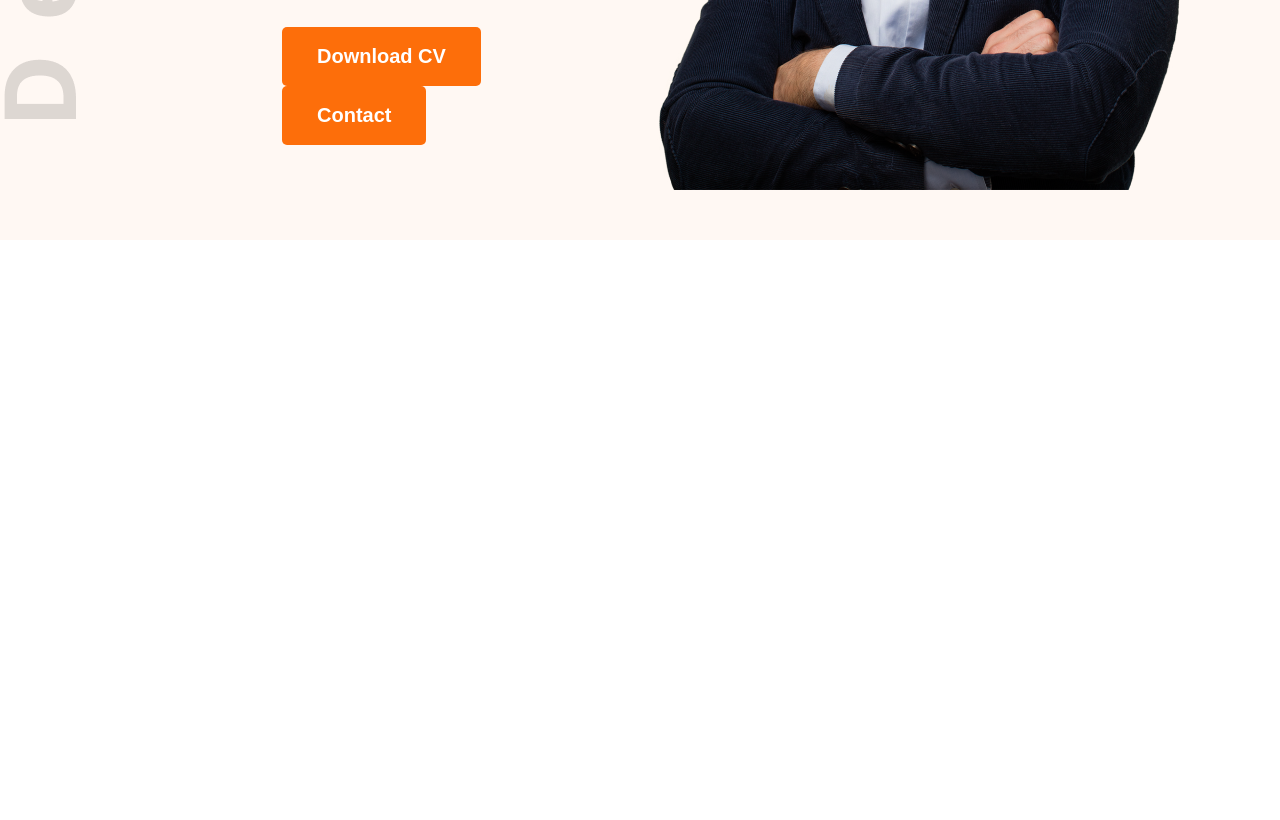
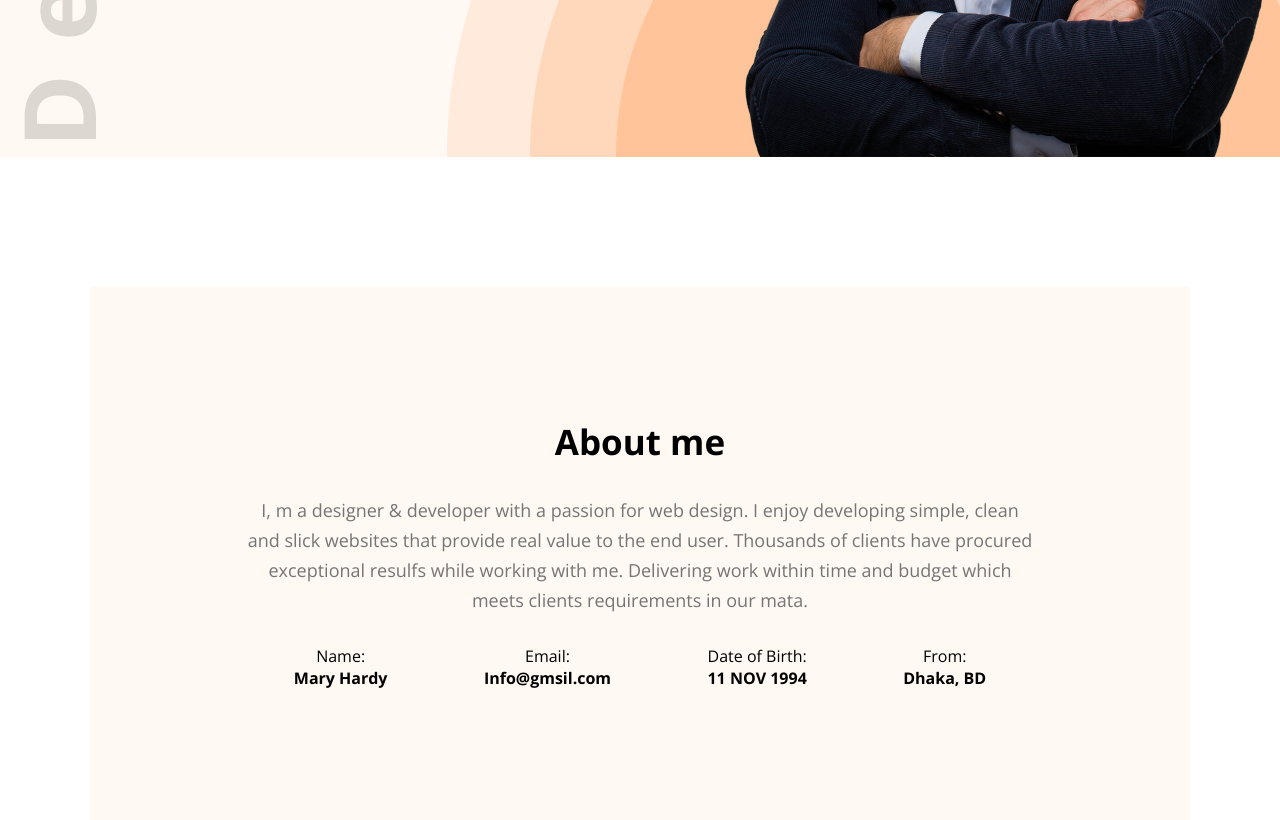
Before and after one commit to Achol-Jahan/portfolio, a plain HTML site: page index.html in a window 1280 px wide. Shown: the part 644-1464 px from the top of the page. Before the commit the page ends 884 px from the top, so only its background shows below. Drawn offline with nearby package versions, Linux system fonts and the light colour scheme.

Commit message:
add about me section

```diff
--- a/Style/style.css
+++ b/Style/style.css
@@ -8,7 +8,9 @@
     padding: 50px;
     background: url(../images/developer.png),url(../images/header_bg.png),#FFF8F3;
     background-repeat: no-repeat;
-    background-position: top-left, bottom right;
+    background-position: 20px 20px , bottom right;
+    position: relative;
+    min-height: 100vh;
 }
 nav
 {
@@ -57,10 +59,14 @@
 }
 
 #banner{
-    margin: 47px 36px 0px 232px;
+    /* margin: 47px 36px 0px 232px; */
     display: flex;
     justify-content: space-between;
     align-items: center;
+    width: 86%;
+    max-width: 1140px;
+    margin: 0px auto;
+    height: 80vh;
 }
 #banner .banner-content{
     max-width: 585px;
@@ -90,4 +96,52 @@
 #banner .banner-image img{
     max-width: 585px;
     vertical-align: middle;
+    position: absolute;
+    bottom: 0;
+    right: 0;
 }
+
+#about{
+    padding-top:130px;
+}
+
+#about .about-container{
+    width: 86%;
+    max-width: 1140px;
+    margin: 0 auto;
+    text-align: center;
+    background-color: #FFF8F3;
+    padding: 131px 156px;
+}
+
+#about .about-container .about-info{
+    display: flex;
+    justify-content: space-around;
+}
+
+#about-info .info-card p{
+    font-size: 20px;
+    margin-bottom: 30px;
+    line-height: 30px;
+    color: #757575;
+}
+#about-info .info-card h4{
+    font-size: 20px;
+}
+
+.section-heading{
+    max-width: 827px;
+    text-align: center;
+}
+
+.section-heading h2{
+    font-size: 35px;
+    margin-bottom: 30px;
+}
+
+.section-heading p{
+    font-size: 18px;
+    margin-bottom: 30px;
+    line-height: 30px;
+    color: #757575;
+}
--- a/index.html
+++ b/index.html
@@ -39,5 +39,33 @@
             </div>
         </section>
     </header>
+
+    <section id="about">
+        <div class="about-container">
+            <div class="section-heading">
+                <h2>About me</h2>
+                <p>I, m a designer & developer with a passion for web design. I enjoy developing simple, clean and slick websites that provide real value to the end user. Thousands of clients have procured exceptional resulfs while working with me. Delivering work within time and budget which meets clients requirements in our mata.</p>
+            </div>
+
+            <div class="about-info">
+                <div class="info-card">
+                    <p>Name:</p>
+                    <h4>Mary Hardy</h4>
+                </div>
+                <div class="info-card">
+                    <p>Email:</p>
+                    <h4>Info@gmsil.com</h4>
+                </div>
+                <div class="info-card">
+                    <p>Date of Birth:</p>
+                    <h4>11 NOV 1994</h4>
+                </div>
+                <div class="info-card">
+                    <p>From:</p>
+                    <h4>Dhaka, BD</h4>
+                </div>
+            </div>
+        </div>
+    </section>
 </body>
 </html>
```
